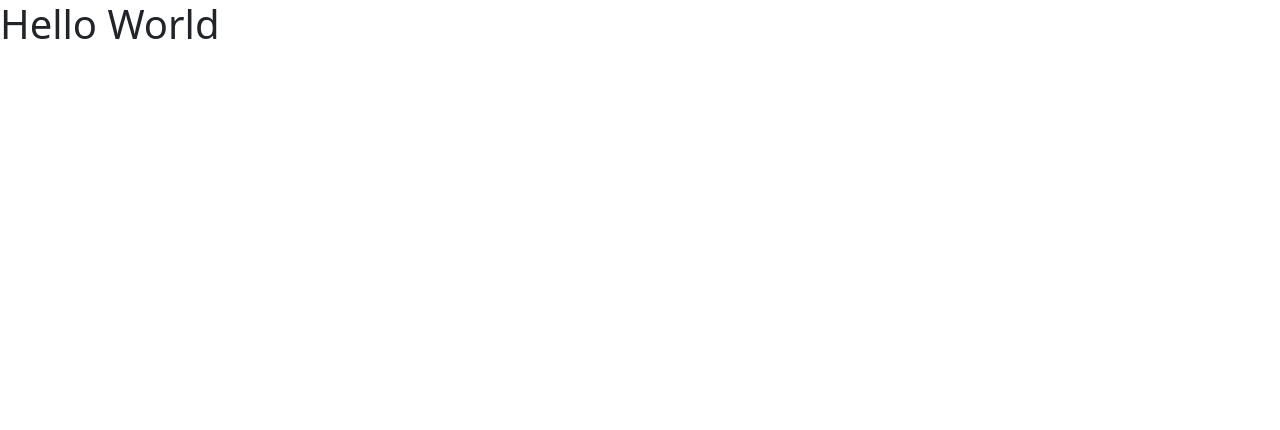
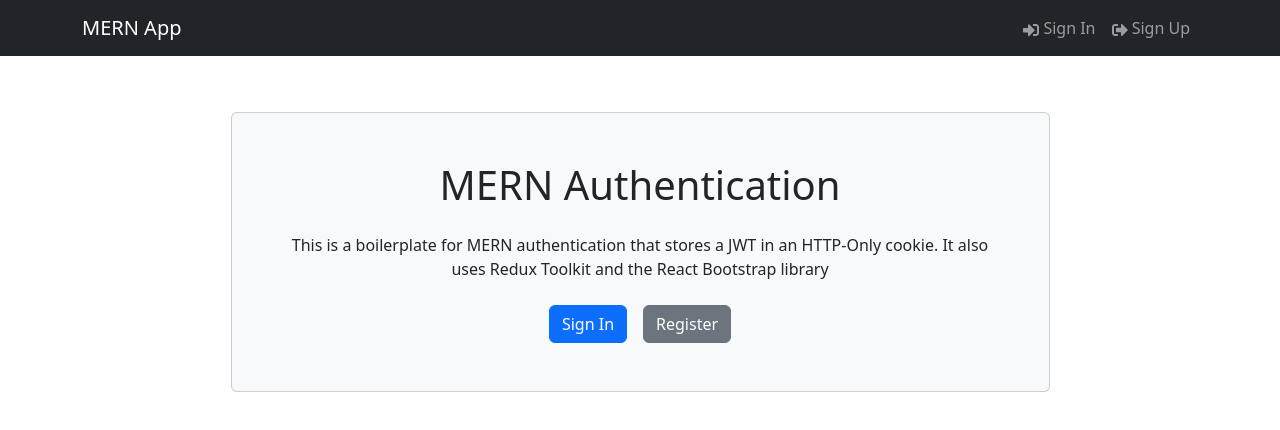
Before and after one commit to JessePhipps/MERN-CC, a React (Vite) app in the folder frontend/: page / in a window 1280 px wide. Shown: the top 430 px of the page. Built offline with nearby package versions, Linux system fonts and the light colour scheme.

Commit message:
Hero working

```diff
--- a/frontend/package.json
+++ b/frontend/package.json
@@ -10,8 +10,12 @@
     "preview": "vite preview"
   },
   "dependencies": {
+    "bootstrap": "^5.2.3",
     "react": "^18.2.0",
-    "react-dom": "^18.2.0"
+    "react-bootstrap": "^2.7.4",
+    "react-dom": "^18.2.0",
+    "react-icons": "^4.9.0",
+    "react-router-dom": "^6.11.2"
   },
   "devDependencies": {
     "@types/react": "^18.0.37",
--- a/frontend/screens/HomeScreen.jsx
+++ b/frontend/screens/HomeScreen.jsx
@@ -1,4 +1,10 @@
+import Hero from "../components/Hero";
+
 const HomeScreen = () => {
-  return <div>HomeScreen</div>;
+  return (
+    <>
+      <Hero />
+    </>
+  );
 };
 export default HomeScreen;
--- a/frontend/src/App.jsx
+++ b/frontend/src/App.jsx
@@ -1,5 +1,16 @@
+import { Container } from "react-bootstrap";
+import Header from "../components/Header";
+import HomeScreen from "../screens/HomeScreen";
+
 const App = () => {
-  return <h1>Hello World</h1>;
+  return (
+    <>
+      <Header />
+      <Container className="my-2">
+        <HomeScreen />
+      </Container>
+    </>
+  );
 };
 
 export default App;
--- a/frontend/src/main.jsx
+++ b/frontend/src/main.jsx
@@ -2,7 +2,7 @@ import React from "react";
 import ReactDOM from "react-dom/client";
 import App from "./App.jsx";
 import "./index.css";
-import "bootstrap/dist/css/bootstrap.min.css";
+import 'bootstrap/dist/css/bootstrap.min.css';
 
 ReactDOM.createRoot(document.getElementById("root")).render(
   <React.StrictMode>
```
Also changed, not shown: 1 other file (tests, documents, lock files or other folders).
